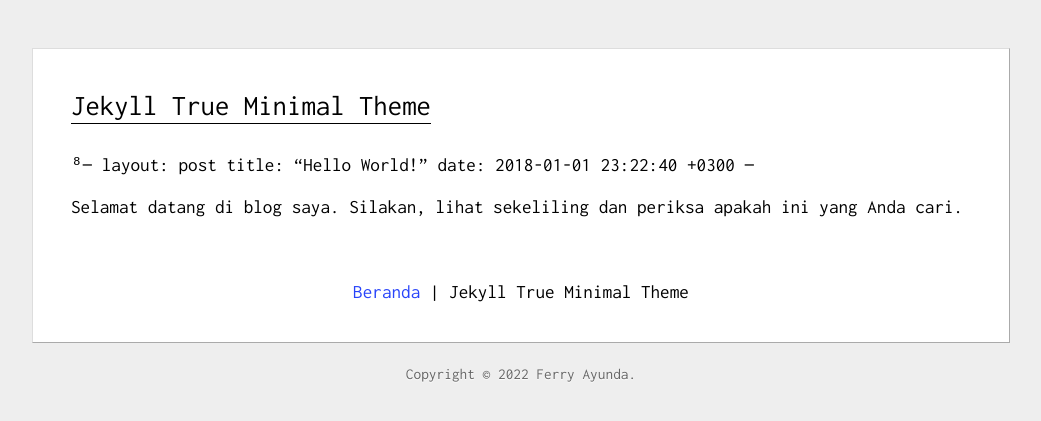
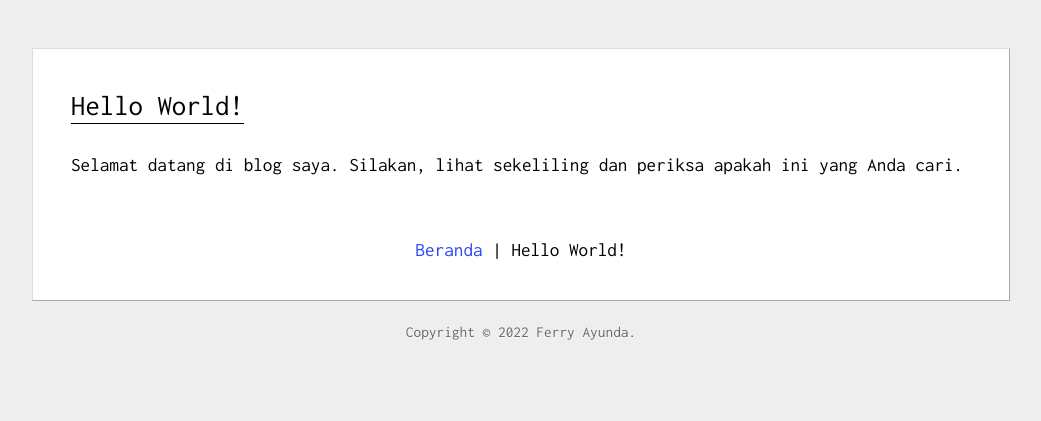
Before and after one commit to susahberak/doglos, a Jekyll site: the page built from _posts/2018-01-01-jekyll-true-minimal-theme.html, in a window 1280 px wide. Shown: the top 421 px of the page, without its empty margins (119-1160 px from the left). Built offline with Jekyll 4.4.1, drawn with Linux system fonts in a browser that asks for light colours; our own code applies the rules of GitHub Pages for plain Markdown files.

Commit message:
Update 2018-01-01-jekyll-true-minimal-theme.html

```diff
--- a/_posts/2018-01-01-jekyll-true-minimal-theme.html
+++ b/_posts/2018-01-01-jekyll-true-minimal-theme.html
@@ -1,4 +1,4 @@
-⁸---
+---
 layout: post
 title:  "Hello World!"
 date:   2018-01-01 23:22:40 +0300
```
